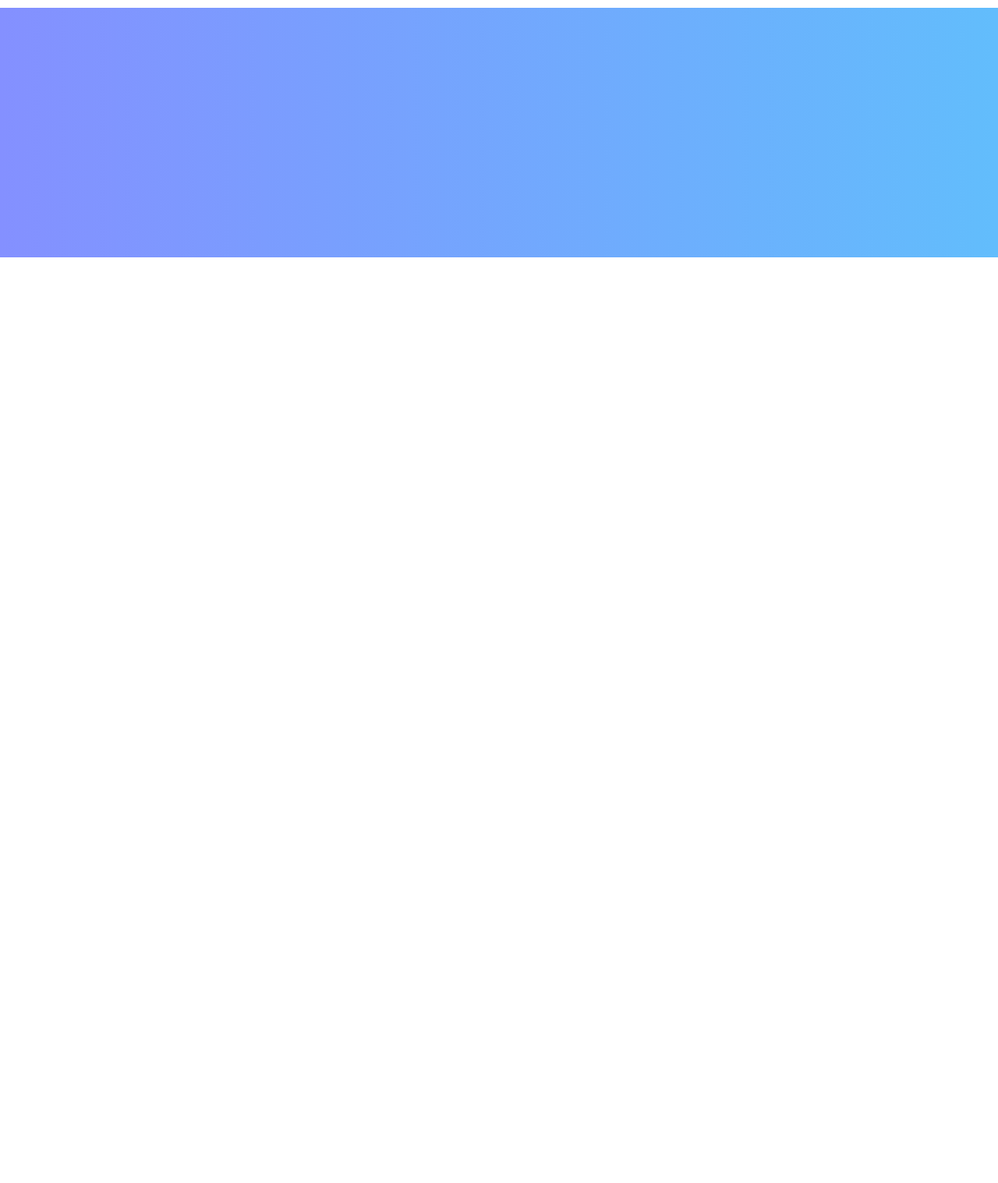
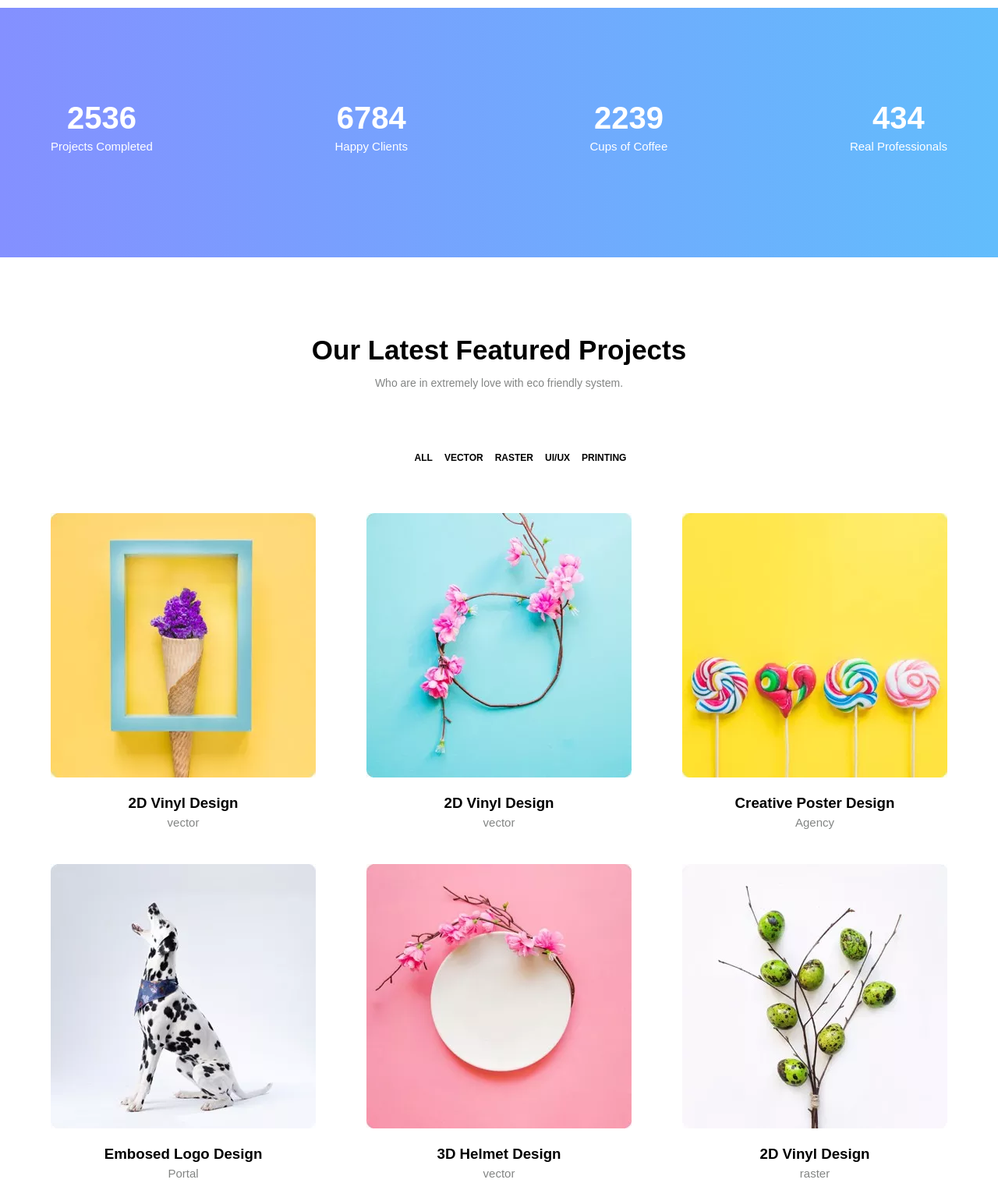
Before and after one commit to Shakil-Ahmed-Shawon/Portfolio-Project, a plain HTML site: page index.html in a window 1280 px wide. Shown: the part 1980-3497 px from the top of the page at 78% size. Before the commit the page ends 2310 px from the top, so only its background shows below. Drawn offline with Linux system fonts and the light colour scheme.

Commit message:
Added Product Menu

```diff
--- a/index.html
+++ b/index.html
@@ -143,10 +143,142 @@
                 <!--Number Count - Start-->
 
     <section class="nb-bg">
+        <div class="nb-box">
 
+            <div class="box-body">
+                <span>2536</span>
+                <p>Projects Completed</p>
+            </div>
+
+            <div class="box-body">
+                <span>6784</span>
+                <p>Happy Clients</p>
+            </div>
+
+            <div class="box-body">
+                <span>2239</span>
+                <p>Cups of Coffee</p>
+            </div>
+
+            <div class="box-body">
+                <span>434</span>
+                <p>Real Professionals</p>
+            </div>
+
+        </div>
     </section>
 
                 <!--Number Count - End-->
 
+                <!--Project Menu - Start-->
+
+    <section class="proj-bg">
+        <div class="proj-title">
+            <h2>Our Latest Featured Projects</h2>
+            <p>Who are in extremely love with eco friendly system.</p>
+        </div>
+
+        <div class="proj-catt">
+            <ul>
+                <li>ALL</li>
+                <li>VECTOR</li>
+                <li>RASTER</li>
+                <li>UI/UX</li>
+                <li>PRINTING</li>
+            </ul>
+        </div>
+
+        <div class="proj-bg-main">
+
+            <div class="img-text-box">
+                <div class="img-box">
+                    <img src="Images/Product-Img/1-p.webp" alt="Vector">
+                    <div class="overlay">
+                        <img src="Images/Product-Img/product-hov.webp">
+                    </div>
+                </div>
+
+                <div class="text-box">
+                    <h3>2D Vinyl Design</h3>
+                    <span>vector</span>
+                </div>
+            </div>
+
+            <div class="img-text-box">
+                <div class="img-box">
+                    <img src="Images/Product-Img/2-p.webp" alt="Vector">
+                    <div class="overlay">
+                        <img src="Images/Product-Img/product-hov.webp">
+                    </div>
+                </div>
+
+
+                <div class="text-box">
+                    <h3>2D Vinyl Design</h3>
+                    <span>vector</span>
+                </div>
+            </div>
+
+            <div class="img-text-box">
+                <div class="img-box">
+                    <img src="Images/Product-Img/3-p.webp" alt="Agency">
+                    <div class="overlay">
+                        <img src="Images/Product-Img/product-hov.webp">
+                    </div>
+                </div>
+
+                <div class="text-box">
+                    <h3>Creative Poster Design</h3>
+                    <span>Agency</span>
+                </div>
+            </div>
+
+            <div class="img-text-box">
+                <div class="img-box">
+                    <img src="Images/Product-Img/4-p.webp" alt="Portal">
+                    <div class="overlay">
+                        <img src="Images/Product-Img/product-hov.webp">
+                    </div>
+                </div>
+
+                <div class="text-box">
+                    <h3>Embosed Logo Design</h3>
+                    <span>Portal</span>
+                </div>
+            </div>
+
+            <div class="img-text-box">
+                <div class="img-box">
+                    <img src="Images/Product-Img/5-p.webp" alt="Vector">
+                    <div class="overlay">
+                        <img src="Images/Product-Img/product-hov.webp">
+                    </div>
+                </div>
+
+                <div class="text-box">
+                    <h3>3D Helmet Design</h3>
+                    <span>vector</span>
+                </div>
+            </div>
+
+            <div class="img-text-box">
+                <div class="img-box">
+                    <img src="Images/Product-Img/6-p.webp" alt="raster">
+                    <div class="overlay">
+                        <img src="Images/Product-Img/product-hov.webp">
+                    </div>
+                </div>
+
+                <div class="text-box">
+                    <h3>2D Vinyl Design</h3>
+                    <span>raster</span>
+                </div>
+            </div>
+
+        </div>
+    </section>
+
+                <!--Project Menu - End-->
+
 </body>
 </html>
--- a/style.css
+++ b/style.css
@@ -272,9 +272,127 @@ nav li a:hover{
 .nb-bg{
     width: 1fr;
     height: 320px;
+    display: flex;
+    justify-content: center;
     margin-top: 35px;
     background: linear-gradient(to right, rgb(132, 144, 255), rgb(98, 189, 252));
 
 }
 
+.nb-box{
+    width: 1150px;
+    display: flex;
+    justify-content: space-between;
+    align-items: center;
+    text-align: center;
+
+}
+
+.box-body{
+    font-family: sans-serif;
+    color: white;
+}
+
+.box-body span{
+    font-size: 40px;
+    font-weight: bold;
+}
+
+.box-body p{
+    font-size: 15px;
+    margin-top: 5px;
+}
+
                 /* Number Count - End */
+
+                /* Project Menu - Start */
+
+.proj-bg{
+    width: 1fr;
+    display: flex;
+    flex-direction: column;
+    align-items: center;
+    text-align: center;
+    font-family: sans-serif;
+    margin-top: 70px;
+}
+
+.proj-title{
+    width: 1150px;
+    margin-bottom: 55px;
+}
+
+.proj-title h2{
+    font-size: 35px;
+    margin-bottom: 0;
+}
+
+.proj-title p{
+    font-size: 14px;
+    color: rgb(131, 133, 132);
+}
+
+.proj-catt{
+    width: 1150px;
+    font-size: 12px;
+    font-weight: bold;
+    margin-bottom: 30px;
+}
+
+.proj-catt ul{
+    display: flex;
+    justify-content: center;
+    align-items: center;
+    list-style-type: none;
+}
+
+.proj-catt ul li{
+    margin-left: 15px;
+}
+
+.proj-bg-main{
+    width: 1150px;
+    height: 900px;
+    display: flex;
+    flex-wrap: wrap;
+    justify-content: space-between;
+    align-items: center;
+
+}
+
+.img-text-box .text-box h3{
+    margin-bottom: 5px;
+}
+
+.text-box span{
+    font-size: 15px;
+    color: rgb(131, 133, 132);
+}
+
+
+.img-box{
+    position: relative;
+}
+
+.overlay{
+    display: none;
+}
+
+
+.img-text-box:hover .overlay{
+    width: 340px;
+    height: 339px;
+    background: linear-gradient(to right, rgb(150, 158, 237), rgb(119, 195, 225));
+    opacity: 0.9;
+    border-radius: 10px;
+    position: absolute;
+    top: 0;
+    display: flex;
+    justify-content: center;
+    align-items: center;
+
+}
+
+
+
+                /* Project Menu - End */
```
